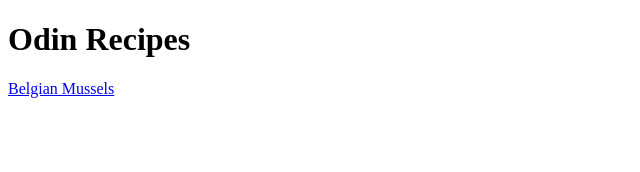
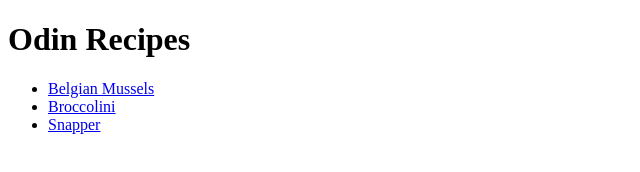
Before and after one commit to ajsarkis/odin-cooking, a plain HTML site: page index.html in a window 1280 px wide. Shown: the whole page, without its empty margins (0-640 px from the left). Drawn offline with Linux system fonts and the light colour scheme.

Commit message:
Add html files for two recipes and include them on homepage

```diff
--- a/index.html
+++ b/index.html
@@ -8,6 +8,10 @@
 </head>
 <body>
     <h1>Odin Recipes</h1>
-    <a href="./recipes/belgianmussels.html">Belgian Mussels</a>
+    <ul>
+        <li><a href="./recipes/belgianmussels.html">Belgian Mussels</a></li>
+        <li><a href="./recipes/broccolini.html">Broccolini</a></li>
+        <li><a href="./recipes/snapper.html">Snapper</a></li>
+    </ul>
 </body>
 </html>
```
Also changed, not shown: recipes/broccolini.html (added), recipes/snapper.html (added).
